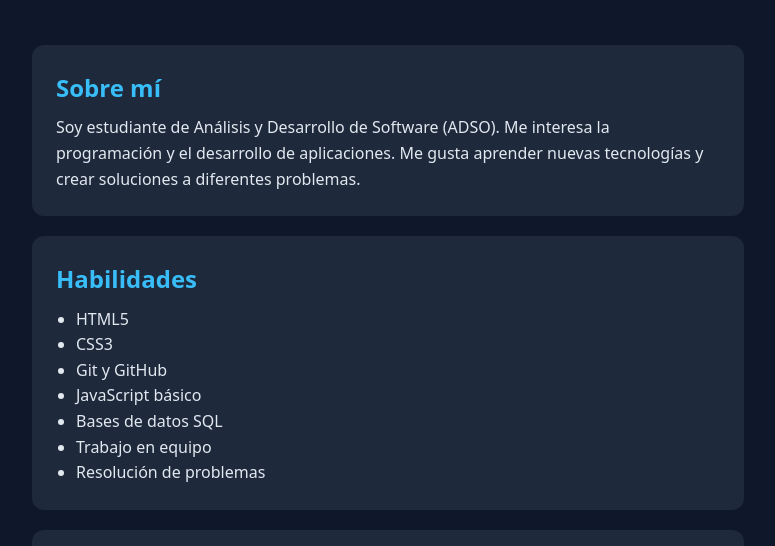
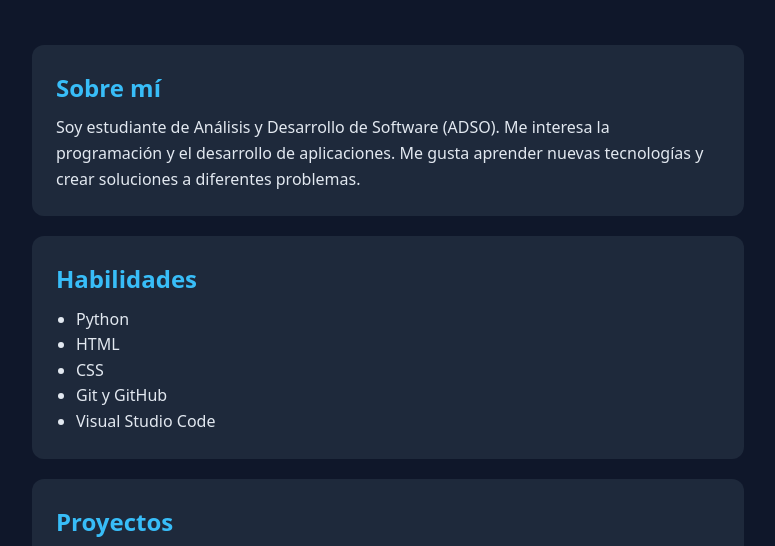
Before and after one commit to cristianalvarezocampo-svg/Portafolio, a plain HTML site: page index.html in a window 1280 px wide. Shown: the part 218-764 px from the top of the page, without its empty margins (252-1027 px from the left). Drawn offline with Linux system fonts and the light colour scheme.

Commit message:
feat: agrega sección Habilidades

```diff
--- a/index.html
+++ b/index.html
@@ -31,13 +31,11 @@
     <section id="habilidades">
       <h2>Habilidades</h2>
       <ul>
-        <li>HTML5</li>
-        <li>CSS3</li>
+         <li>Python</li>
+        <li>HTML</li>
+        <li>CSS</li>
         <li>Git y GitHub</li>
-        <li>JavaScript básico</li>
-        <li>Bases de datos SQL</li>
-        <li>Trabajo en equipo</li>
-        <li>Resolución de problemas</li>
+        <li>Visual Studio Code</li>
       </ul>
     </section>
 
```
